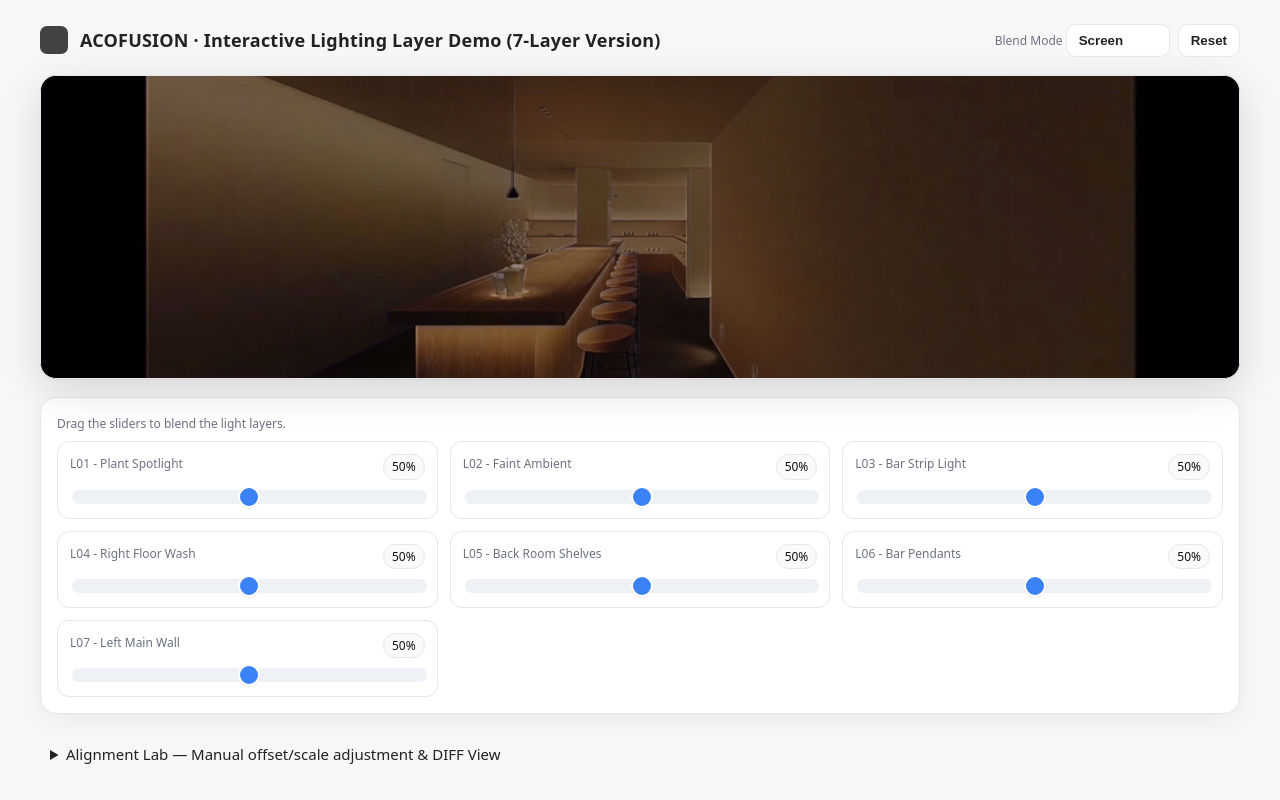
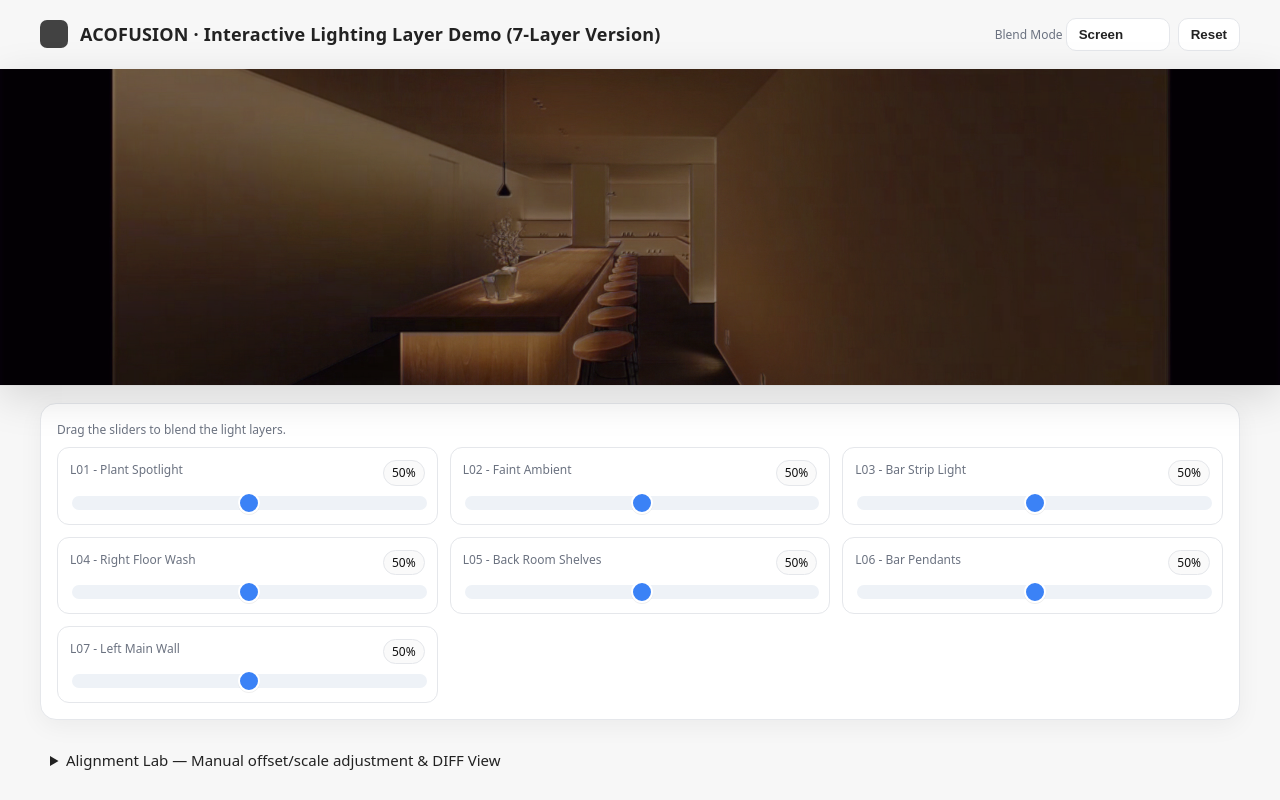
Before and after one commit to httsai1979/acofusion_lighting_1, a plain HTML site: page index.html in a window 1280 px wide. Drawn offline with Linux system fonts and the light colour scheme.

Commit message:
Add files via upload

```diff
--- a/index.html
+++ b/index.html
@@ -11,9 +11,16 @@
   body{
     margin:0; background:var(--bg); color:var(--ink);
     font:15px/1.6 system-ui, -apple-system, Segoe UI, Roboto, Helvetica, Arial, "Noto Sans TC";
-    display:flex; flex-direction:column; align-items:center; gap:18px; padding:24px;
+    display:flex; flex-direction:column; align-items:center; gap:18px;
+    /* [Gemini Edit] Padding top/bottom, but zero left/right */
+    padding: 18px 0;
   }
-  header{width:min(1200px,96vw); display:flex; align-items:center; justify-content:space-between; flex-wrap:wrap; gap:10px;}
+  /* [Gemini Edit] Center header content */
+  header{
+    width:min(1200px, 96vw);
+    display:flex; align-items:center; justify-content:space-between; flex-wrap:wrap; gap:10px;
+    margin-left: auto; margin-right: auto;
+  }
   .brand{display:flex; align-items:center; gap:12px}
   .logo{width:28px; height:28px; border-radius:7px; background:var(--ink); opacity:.85}
   h1{margin:0; font-weight:600; font-size:18px; letter-spacing:.2px}
@@ -26,38 +33,46 @@
   .btn.primary{ background:var(--accent); color:var(--accent-ink); border-color:transparent }
   .sub{font-size:12px; color:var(--muted)}
 
+  /* [Gemini Edit] Make stage 100% width, remove radius/border */
   .stage-wrap{
-    position:relative; width:min(1200px,96vw);
-    border-radius:16px; overflow:hidden; background:#0b0c0f;
+    position:relative;
+    width: 100%; /* Use full screen width */
+    overflow:hidden;
+    background:#0b0c0f;
     box-shadow:0 12px 40px #0002, 0 1px 0 #00000008;
-    border:1px solid var(--line);
+    /* Height will be set by JavaScript based on image aspect ratio */
   }
   .stage{position:absolute; inset:0}
-  .stage img{position:absolute; inset:0; width:100%; height:100%; object-fit:cover; image-rendering:auto}
+  .stage img{
+    position:absolute; inset:0; width:100%; height:100%;
+    /* Use 'cover' to fill, but aspect ratio is set on parent */
+    object-fit:cover;
+    image-rendering:auto;
+  }
   .base{z-index:1}
   .layer{z-index:2; opacity:.6; mix-blend-mode:screen; transition:opacity .08s linear}
   .loading{position:absolute; inset:0; display:grid; place-items:center; color:#fff; background:#0005; z-index:9}
   .errorbar{position:absolute; left:0; right:0; top:0; padding:10px 14px; background:#f87171; color:#fff; font-size:13px; display:none; z-index:10}
 
+  /* [Gemini Edit] Center panel content */
   .panel{
-    width:min(1200px,96vw); background:var(--card); border:1px solid var(--line);
+    width:min(1200px, 96vw); background:var(--card); border:1px solid var(--line);
     border-radius:16px; padding:16px; box-shadow:0 6px 24px #0000000d;
+    margin-left: auto; margin-right: auto;
   }
   .head{display:flex; justify-content:space-between; align-items:center; margin-bottom:8px}
   .grid{
     display:grid; gap:12px;
-    /* [Gemini Edit] Default to 2 columns (better mobile experience) */
     grid-template-columns:repeat(2,1fr);
   }
-  /* [Gemini Edit] Desktop version to 3 columns (more balanced) */
-  @media (min-width:900px){ .grid{grid-template-columns:repeat(3,1fr)} }
+  @media (min-width:900px){
+    .grid{grid-template-columns:repeat(3,1fr)}
+  }
   .group{display:flex; flex-direction:column; gap:8px; background:#fff; padding:12px; border:1px solid var(--line); border-radius:12px}
   .group label{font-size:12px; color:var(--muted); display:flex; justify-content:space-between}
   .pill{font-size:12px; color:#111; padding:2px 8px; border-radius:999px; border:1px solid var(--line); background:#fafafa}
 
-  /* [Gemini Edit] Taller sliders for easier touch */
   input[type=range]{-webkit-appearance:none; appearance:none; width:100%; height:14px; border-radius:999px; background:#eef2f7}
-  /* [Gemini Edit] Larger thumbs for easier touch */
   input[type=range]::-webkit-slider-thumb{-webkit-appearance:none;width:22px;height:22px;border-radius:50%; background:var(--accent); border:2px solid #fff; box-shadow:0 1px 0 #0001; cursor:pointer}
   input[type=range]::-moz-range-thumb{width:22px;height:22px;border-radius:50%; background:var(--accent); border:2px solid #fff; cursor:pointer}
 
@@ -83,8 +98,6 @@
     <div class="errorbar" id="err"></div>
     <div class="loading" id="loading">Loading images…</div>
     <div class="stage">
-      <!-- Ensure these image files are in the same folder as the .html file -->
-      <!-- [Gemini Edit] Added ?v=2 to all image src to force-clear cache -->
       <img class="base"  id="img-base"      src="base.jpg?v=2" alt="Base Layer"/>
       <img class="layer" id="img-l01-accent"  src="L01_Accent.jpg?v=2"  alt="L01 - Plant Spotlight"/>
       <img class="layer" id="img-l02-faint"   src="L02_Faint_Ambient.jpg?v=2" alt="L02 - Faint Ambient"/>
@@ -101,8 +114,6 @@
       <div class="sub">Drag the sliders to blend the light layers.</div>
     </div>
     <div class="grid">
-      <!-- [Gemini Edit] Removed L00 Base Brightness slider per request -->
-
       <div class="group"><label>L01 - Plant Spotlight <span class="pill" id="v-l01-accent">50%</span></label>
         <input type="range" id="s-l01-accent" min="0" max="100" step="1" value="50"/></div>
       <div class="group"><label>L02 - Faint Ambient <span class="pill" id="v-l02-faint">50%</span></label>
@@ -120,7 +131,8 @@
     </div>
     </section>
 
-  <details class="align" style="width:min(1200px,96vw); padding: 10px;">
+  <!-- [Gemini Edit] Center the alignment lab content -->
+  <details class="align" style="width:min(1200px, 96vw); padding: 10px; margin-left: auto; margin-right: auto;">
     <summary>Alignment Lab — Manual offset/scale adjustment & DIFF View</summary>
     <div class="align-body" style="background: #fff; border: 1px solid var(--line); border-radius: 12px; padding: 12px; margin-top: 8px;">
       <label class="mini" style="display: flex; align-items: center; gap: 6px;">
@@ -138,7 +150,6 @@
   const $ = (s)=>document.querySelector(s);
   const wrap = $('#wrap'), err=$('#err'), loading=$('#loading');
 
-  // Define image elements
   const EL = {
     base:     $('#img-base'),
     l01:      $('#img-l01-accent'),
@@ -150,7 +161,6 @@
     l07:      $('#img-l07-wall')
   };
 
-  // Define 7 sliders
   const sliders = {
     l01:      $('#s-l01-accent'),
     l02:      $('#s-l02-faint'),
@@ -161,7 +171,6 @@
     l07:      $('#s-l07-wall')
   };
 
-  // Define 7 value pills
   const pills = {
     l01:      $('#v-l01-accent'),
     l02:      $('#v-l02-faint'),
@@ -172,7 +181,6 @@
     l07:      $('#v-l07-wall')
   };
 
-  // [Gemini Edit] Add ?v=2 to all file names to bust cache
   const files=[
     'base.jpg?v=2',
     'L01_Accent.jpg?v=2',
@@ -195,15 +203,18 @@
     const ok=arr.filter(x=>x.ok);
     if(ok.length){
       const baseInfo = arr.find(x=>x.src.includes('base')) || ok[0];
+
+      // [Gemini Edit] RE-ENABLED aspect-ratio.
+      // This ensures the full image is shown without cropping.
+      // The image may appear short if the source image is very wide.
       if (baseInfo && baseInfo.w && baseInfo.h){
-        // Ensure the image container has the correct aspect ratio
         wrap.style.aspectRatio = baseInfo.w + ' / ' + baseInfo.h;
       }
+
       const w0=ok[0].w,h0=ok[0].h;
       const mismatch=ok.some(x=>x.w!==w0||x.h!==h0);
 
-      // [Gemini Edit] Temporarily hide mismatch error for testing
-      // if(mismatch) msg+='Image dimensions do not match. Please ensure all layers have the same pixel size.';
+      // if(mismatch) msg+='Image dimensions do not match...';
     }
     if(msg){ err.textContent=msg; err.style.display='block'; }
   });
@@ -214,12 +225,9 @@
   });
   $('#blend').dispatchEvent(new Event('change'));
 
-  // [Gemini Edit] Link sliders
-  // Set layer opacity
   const setOpacity = (el, s, pill)=>{ const v = Number(s.value)/100; el.style.opacity = v; pill.textContent = Math.round(v*100)+'%'; };
 
   ['input','change'].forEach(evt=>{
-    // Layer Opacity (L01-L07)
     if (sliders.l01) sliders.l01.addEventListener(evt, ()=>setOpacity(EL.l01,sliders.l01,pills.l01));
     if (sliders.l02) sliders.l02.addEventListener(evt, ()=>setOpacity(EL.l02,sliders.l02,pills.l02));
     if (sliders.l03) sliders.l03.addEventListener(evt, ()=>setOpacity(EL.l03,sliders.l03,pills.l03));
@@ -229,19 +237,17 @@
     if (sliders.l07) sliders.l07.addEventListener(evt, ()=>setOpacity(EL.l07,sliders.l07,pills.l07));
   });
 
-  // Trigger once to apply default values
-  Object.values(sliders).forEach(s=> s && s.dispatchEvent(new Event('input'))); // Add check for s
+  Object.values(sliders).forEach(s=> s && s.dispatchEvent(new Event('input')));
 
-  // [Gemini Edit] Reset button now resets 7 sliders
   $('#reset').addEventListener('click', ()=>{
     Object.values(sliders).forEach(s => {
       if (!s) return;
-      s.value = 50; // Reset all layers to 50
+      s.value = 50;
       s.dispatchEvent(new Event('input'));
     });
   });
 
-  /* Alignment Lab - support for 7 layers */
+  /* Alignment Lab */
   const alignList = [
     {id:'img-l01-accent', name:'L01 - Plant Spotlight'},
     {id:'img-l02-faint', name:'L02 - Faint Ambient'},
```
